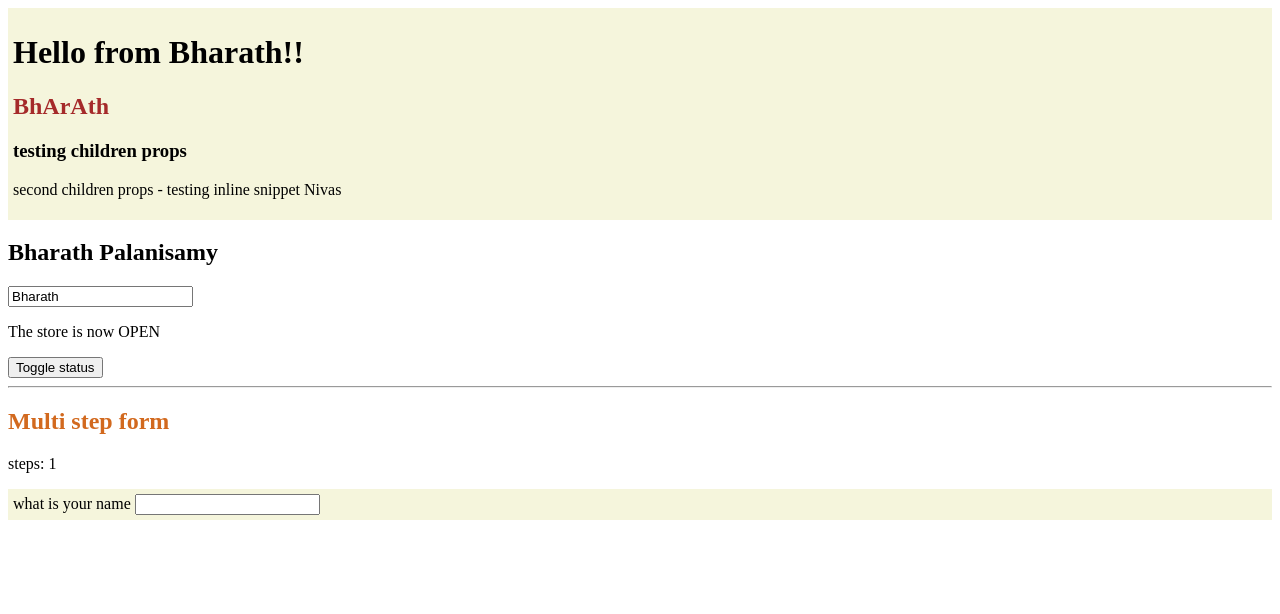
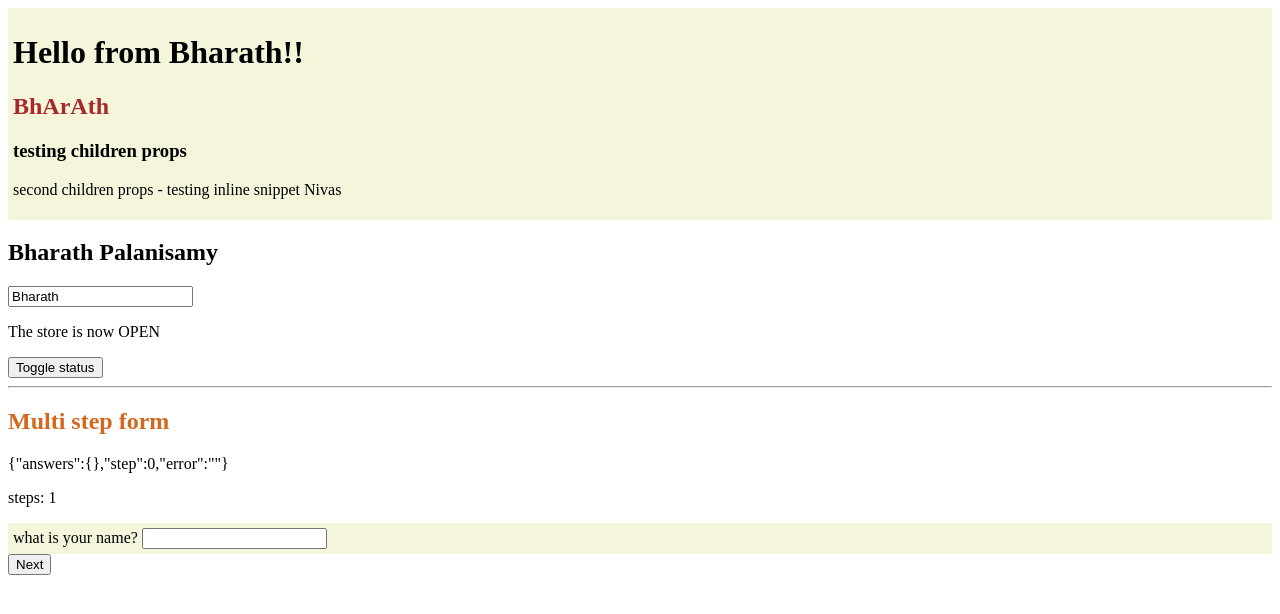
Before and after one commit to Bharath-code/svelte_projects, a SvelteKit app in the folder learn-svelte-5/: page / in a window 1280 px wide. Shown: the top 614 px of the page. Built offline with nearby package versions, Linux system fonts and the light colour scheme.

Commit message:
refactored FormState component

```diff
--- a/learn-svelte-5/src/routes/FormState.svelte
+++ b/learn-svelte-5/src/routes/FormState.svelte
@@ -2,18 +2,48 @@
 	// @ts-nocheck
 
 	let formState = $state({
-		name: '',
-		bday: '',
+		answers: {},
 		step: 0,
 		error: ''
 	});
+
+	const QUESTIONS = [
+		{
+			question: 'what is your name?',
+			id: 'name',
+			type: 'text'
+		},
+		{
+			question: 'what is your birthday?',
+			id: 'bday',
+			type: 'date'
+		}
+	];
+
+	function nextStep(id) {
+		if (formState.answers[id]) {
+			formState.step += 1;
+			formState.error = '';
+		} else {
+			formState.error = `Please fill out the ${id}`;
+		}
+	}
 </script>
 
 <h2>Multi step form</h2>
+{JSON.stringify(formState)}
+{#if formState.step >= QUESTIONS.length}
+	<p>Thank you...</p>
+{:else}
+	<p>steps: {formState.step + 1}</p>
+{/if}
 
-<p>steps: {formState.step + 1}</p>
 <main>
-	{@render formStep({ question: 'what is your name', id: 'name', type: 'text' })}
+	{#each QUESTIONS as question, index (question.id)}
+		{#if formState.step === index}
+			{@render formStep(question)}
+		{/if}
+	{/each}
 	{#if formState.error}
 		<p class="error">{formState.error}</p>
 	{/if}
@@ -23,8 +53,9 @@
 	<article>
 		<div>
 			<label for={id}>{question}</label>
-			<input {type} {id} bind:value={formState[id]} />
+			<input {type} {id} bind:value={formState.answers[id]} />
 		</div>
+		<button onclick={() => nextStep(id)}>Next</button>
 	</article>
 {/snippet}
 
```
